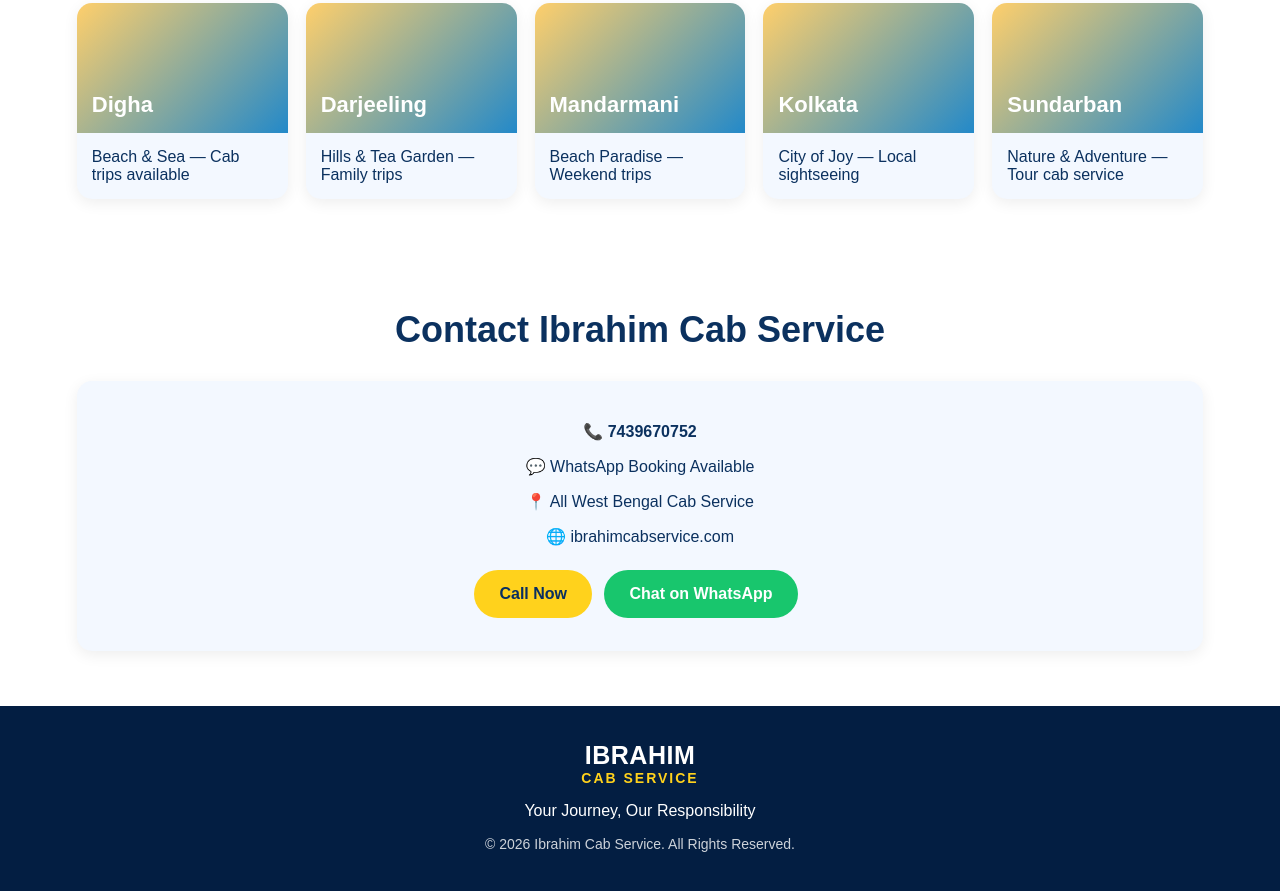
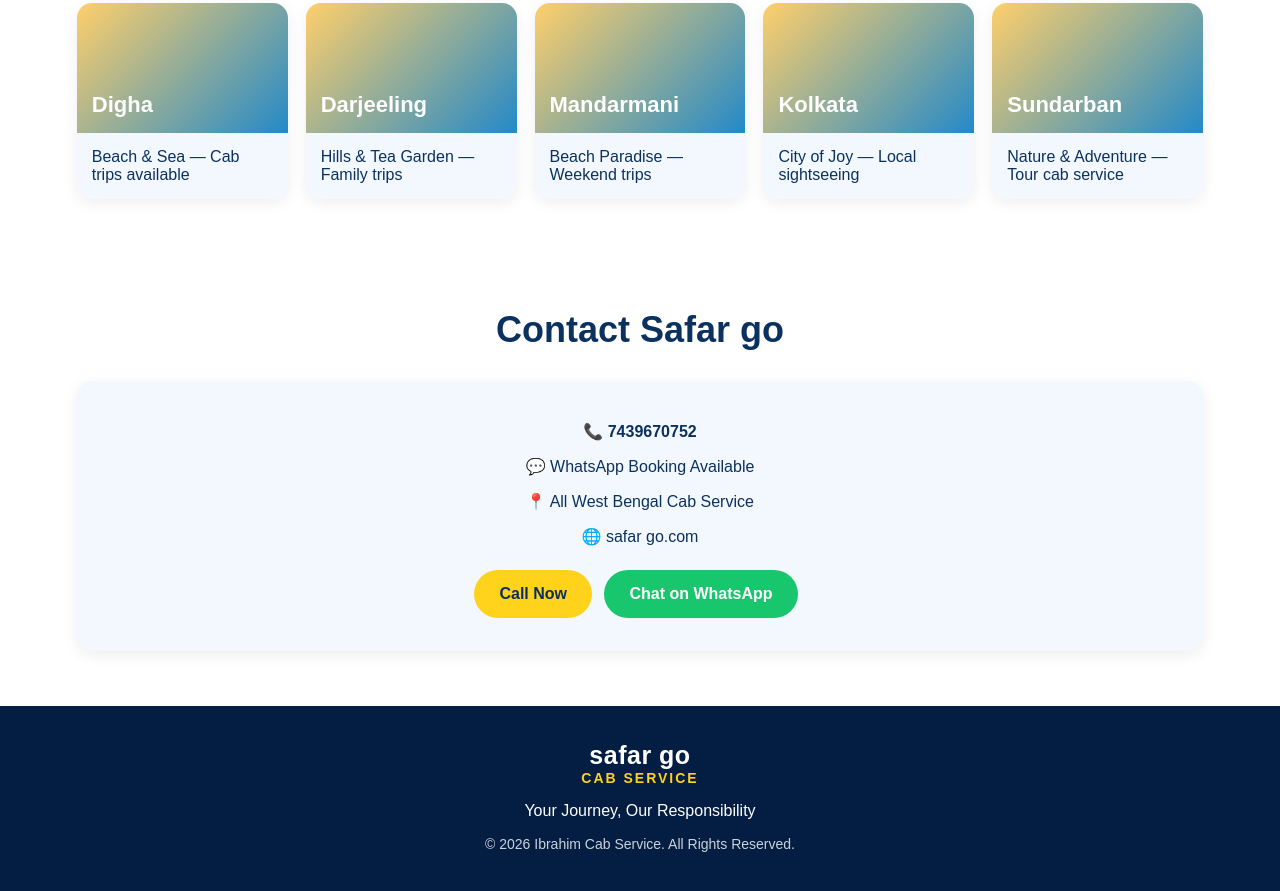
Before and after one commit to Ibrahimcabservice/Ibrahim-cab-service, a plain HTML site: page index.html in a window 1280 px wide. Shown: the part 2241-3132 px from the top of the page. Drawn offline with Linux system fonts and the light colour scheme.

Commit message:
Update branding from Ibrahim Cab Service to Safar Go

```diff
--- a/index.html
+++ b/index.html
@@ -3,8 +3,8 @@
 <head>
 <meta charset="UTF-8">
 <meta name="viewport" content="width=device-width, initial-scale=1.0">
-<title>Ibrahim Cab Service | All West Bengal Cab Service</title>
-<meta name="description" content="Ibrahim Cab Service - 5 Seater and 7 Seater cab service across West Bengal. Airport pickup, outstation and local cab booking.">
+<title>safar go | All West Bengal Cab Service</title>
+<meta name="description" content="safar go- 5 Seater and 7 Seater cab service across West Bengal. Airport pickup, outstation and local cab booking.">
 <style>
 *{box-sizing:border-box}body{margin:0;font-family:Arial,Helvetica,sans-serif;color:#0b315f;background:#fff}
 a{text-decoration:none;color:inherit}.top{background:#052b5c;color:#fff;padding:12px 5%;display:flex;justify-content:space-between;align-items:center;gap:15px}
@@ -91,12 +91,12 @@ footer{background:#031e42;color:#fff;padding:35px 6%;text-align:center}.small{op
 </section>
 
 <section id="contact">
-<h2 class="title">Contact Ibrahim Cab Service</h2>
+<h2 class="title">Contact Safar go</h2>
 <div class="card">
 <p>📞 <strong>7439670752</strong></p>
 <p>💬 WhatsApp Booking Available</p>
 <p>📍 All West Bengal Cab Service</p>
-<p>🌐 ibrahimcabservice.com</p>
+<p>🌐 safar go.com</p>
 <a class="btn" href="tel:7439670752">Call Now</a>
 <a class="btn green" href="https://wa.me/917439670752" target="_blank">Chat on WhatsApp</a>
 </div>
@@ -104,7 +104,7 @@ footer{background:#031e42;color:#fff;padding:35px 6%;text-align:center}.small{op
 </main>
 
 <footer>
-<div class="logo">IBRAHIM <span>CAB SERVICE</span></div>
+<div class="logo">safar go <span>CAB SERVICE</span></div>
 <p>Your Journey, Our Responsibility</p>
 <p class="small">© 2026 Ibrahim Cab Service. All Rights Reserved.</p>
 </footer>
```
